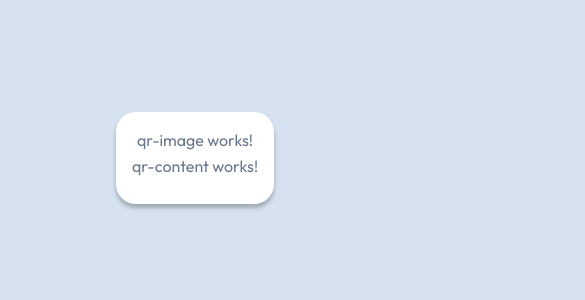
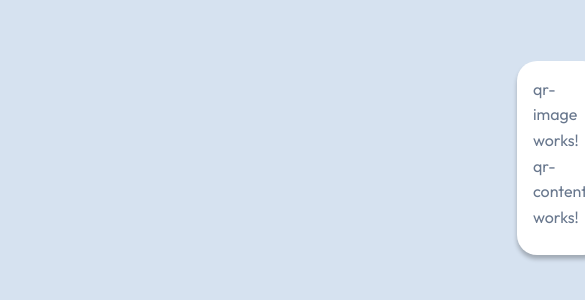
Before and after one commit to Kellenkjames/qr-code-component, an Angular app in the folder qr-code-component/: page / in a window 390 px wide. Shown: the part 264-564 px from the top of the page, 585 px wide, since content can reach past the window. Built offline with nearby package versions, Linux system fonts and the light colour scheme.

Commit message:
feat: remove media queries

```diff
--- a/qr-code-component/src/app/app.component.scss
+++ b/qr-code-component/src/app/app.component.scss
@@ -6,16 +6,4 @@
   align-items: center;
   height: 100vh;
   padding: 23rem 56rem;
-
-  @media (max-width: $medium-width) {
-    padding: 15rem 30rem;
-  }
-
-  @media (max-width: $tablet-width) {
-    padding: 10rem 15rem;
-  }
-
-  @media (max-width: $mobile-width) {
-    padding: 5rem 2rem;
-  }
 }
```
